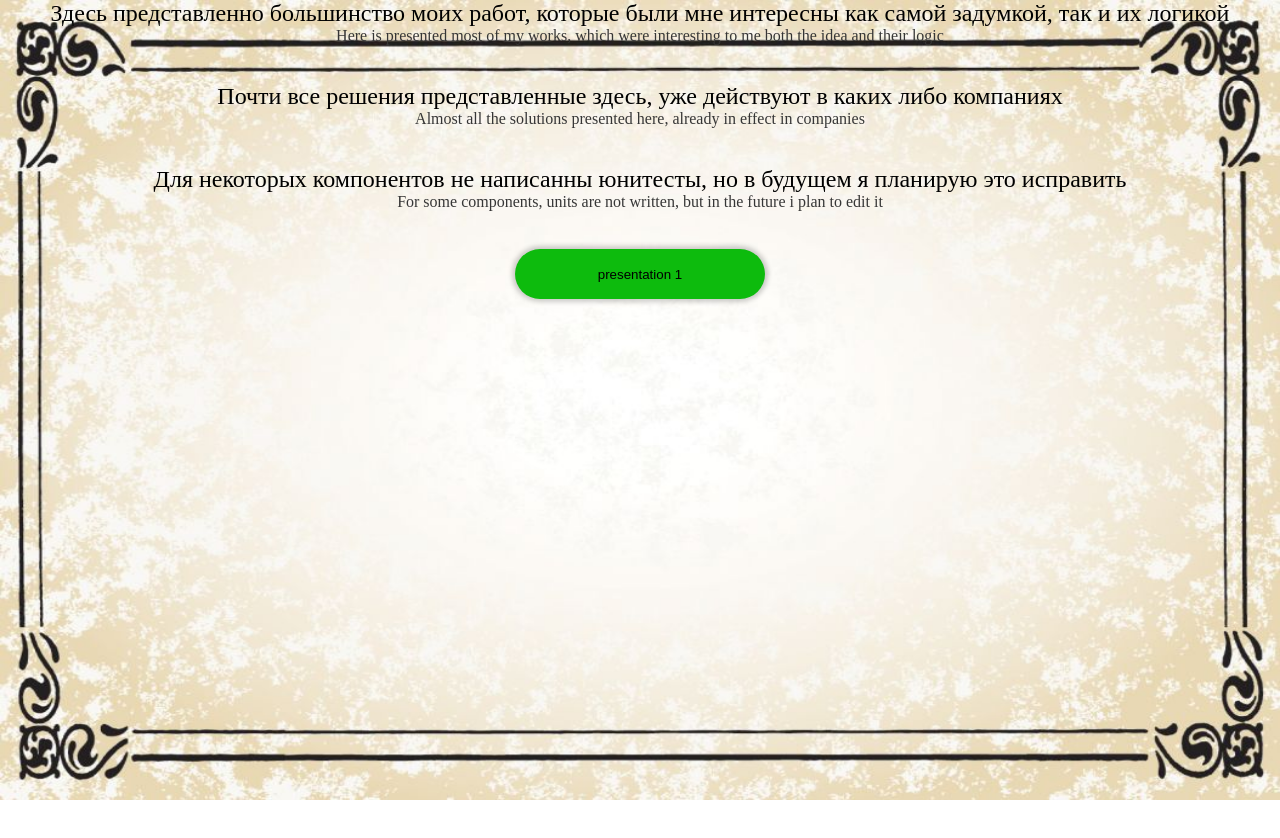
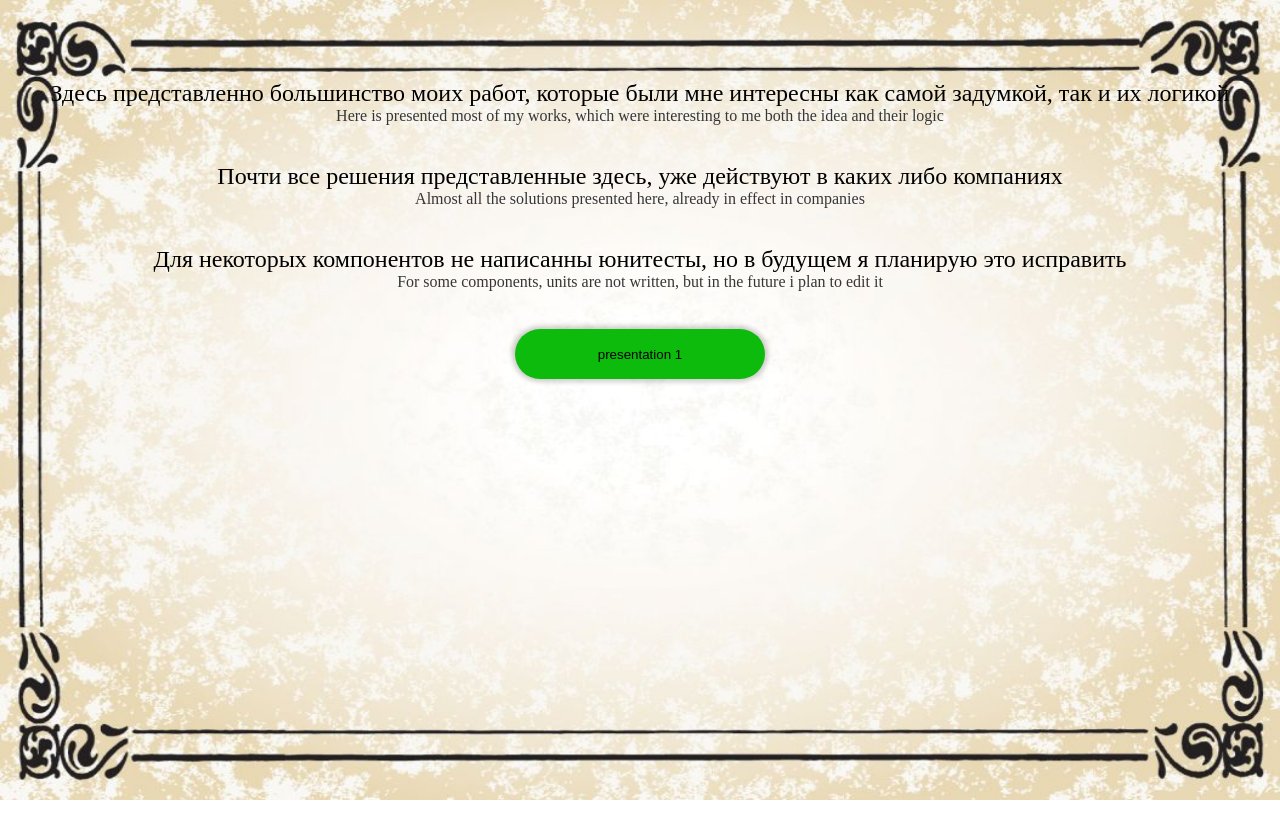
Before and after one commit to AndreyBoycov/Portfolio, an Angular app: page / in a window 1280 px wide. Shown: the top 838 px of the page. Before the commit the page ends 804 px from the top, so only its background shows below. Built offline with nearby package versions, Linux system fonts and the light colour scheme.

Commit message:
demo portfolio

```diff
--- a/src/app/app.component.html
+++ b/src/app/app.component.html
@@ -2,7 +2,8 @@
   <img src="../assets/images/0048.jpg" width="100%" height="100%" alt="notFound">
 </div>
 
-<div style="text-align: center;">
+<div style="text-align: center;
+            margin-top: 80px;">
   <div class="header-text">Здесь представленно большинство моих работ, которые были мне интересны как самой задумкой, так и их логикой</div>
   <div class="translate-text">Here is presented most of my works, which were interesting to me both the idea and their logic</div>
   <br>
@@ -18,5 +19,5 @@
 </div>
 
 <div class="presentations">
-<button class="change-log-button" (click)="openExample('ChangeLogFormComponent')">presentation 1</button>
+  <button class="change-log-button" (click)="openExample('ChangeLogFormComponent')">presentation 1</button>
 </div>
```
